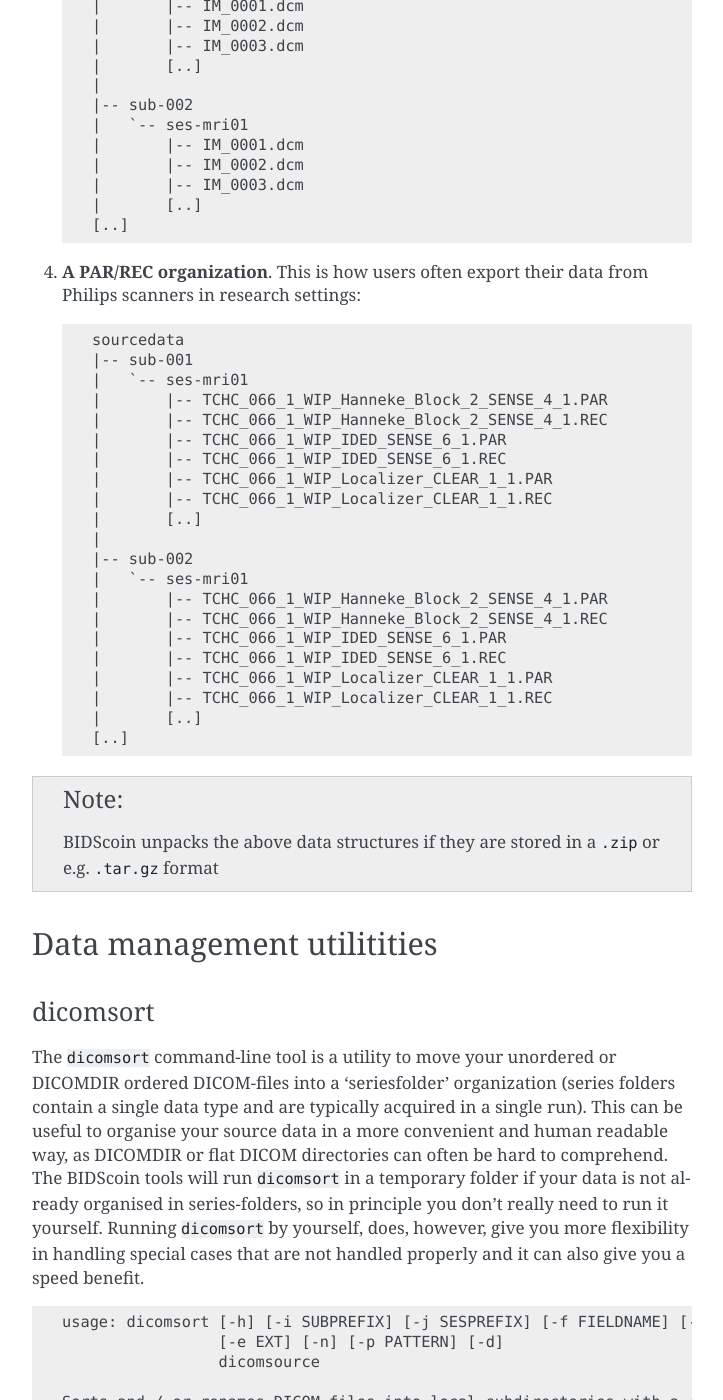
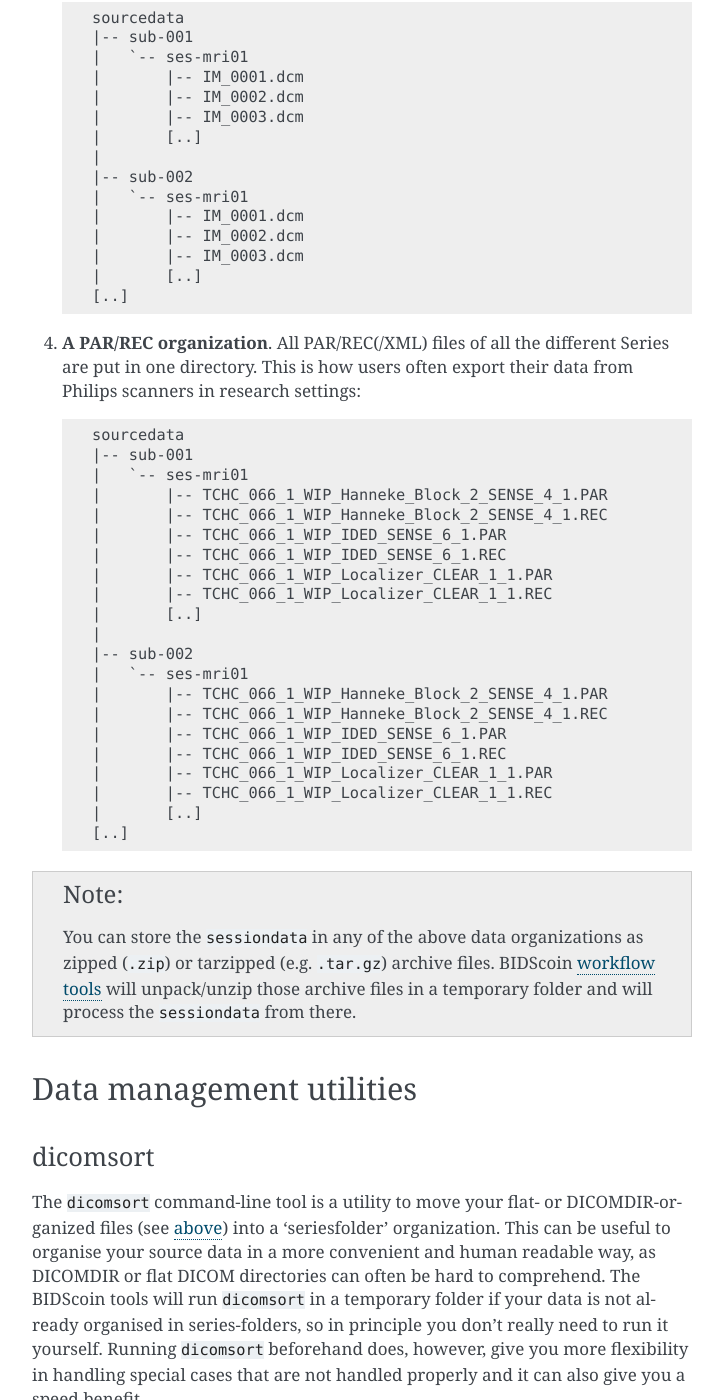
Before and after one commit to Donders-Institute/bidscoin, a Sphinx documentation site: the page built from docs/preparation.rst, in a window 1280 px wide and 1400 px high, scrolled down 1671 px. Shown: the whole window, without its empty margins (388-1111 px from the left). Built offline with Sphinx 7.4.7, drawn with Linux system fonts in a browser that asks for light colours; some of the changed text lies outside the part shown.

Commit message:
Improved documentation

```diff
--- a/docs/preparation.rst
+++ b/docs/preparation.rst
@@ -4,9 +4,9 @@
 Required source data structure
 ------------------------------
 
-BIDScoin requires that the source data input folder is be organised according to a ``sub-identifier/[ses-identifier]/sessiondata`` structure (the ``ses-identifier`` subfolder is optional). The ``sessiondata`` can have any of the following file organizations:
+BIDScoin requires that the source data input folder is organized according to a ``sub-identifier/[ses-identifier]/sessiondata`` structure (the ``ses-identifier`` subfolder is optional). The ``sessiondata`` can have various formats, as shown in the following examples:
 
-1. **A 'seriesfolder' organization**. This is how users receive their data from the (Siemens) scanners at the `DCCN <https://www.ru.nl/donders/>`__::
+1. **A 'seriesfolder' organization**. A series folder contains a single data type and are typically acquired in a single run -- a.k.a 'Series' in DICOM speak. This is how users receive their data from the (Siemens) scanners at the `DCCN <https://www.ru.nl/donders/>`__::
 
     sourcedata
     |-- sub-001
@@ -39,7 +39,7 @@
     |       [..]
     [..]
 
-2. **A 'DICOMDIR' organization**. This is how data is often exported in clinical settings::
+2. **A 'DICOMDIR' organization**. A DICOMDIR is dictionary-file that indicates the various places where all the DICOM files are stored of each DICOM Series. This is how data is often exported in clinical settings::
 
     sourcedata
     |-- sub-001
@@ -65,7 +65,7 @@
     |   [..]
     [..]
 
-3. **A flat DICOM organization**. This is how data is sometimes exported in clinical settings::
+3. **A flat DICOM organization**. In a flat DICOM organization all the DICOM files of all the different Series are simply put in one large directory. This is how data is sometimes exported in clinical settings::
 
     sourcedata
     |-- sub-001
@@ -83,7 +83,7 @@
     |       [..]
     [..]
 
-4. **A PAR/REC organization**. This is how users often export their data from Philips scanners in research settings::
+4. **A PAR/REC organization**. All PAR/REC(/XML) files of all the different Series are put in one directory. This is how users often export their data from Philips scanners in research settings::
 
     sourcedata
     |-- sub-001
@@ -108,15 +108,15 @@
     [..]
 
 .. note::
-   BIDScoin unpacks the above data structures if they are stored in a ``.zip`` or e.g. ``.tar.gz`` format
+   You can store the ``sessiondata`` in any of the above data organizations as zipped (``.zip``) or tarzipped (e.g. ``.tar.gz``) archive files. BIDScoin `workflow tools <workflow.html>`_ will unpack/unzip those archive files in a temporary folder and will process the ``sessiondata`` from there.
 
-Data management utilitities
----------------------------
+Data management utilities
+-------------------------
 
 dicomsort
 ^^^^^^^^^
 
-The ``dicomsort`` command-line tool is a utility to move your unordered or DICOMDIR ordered DICOM-files into a 'seriesfolder' organization (series folders contain a single data type and are typically acquired in a single run). This can be useful to organise your source data in a more convenient and human readable way, as DICOMDIR or flat DICOM directories can often be hard to comprehend. The BIDScoin tools will run ``dicomsort`` in a temporary folder if your data is not already organised in series-folders, so in principle you don't really need to run it yourself. Running ``dicomsort`` by yourself, does, however, give you more flexibility in handling special cases that are not handled properly and it can also give you a speed benefit.
+The ``dicomsort`` command-line tool is a utility to move your flat- or DICOMDIR-organized files (see `above <#required-source-data-structure>`__) into a 'seriesfolder' organization. This can be useful to organise your source data in a more convenient and human readable way, as DICOMDIR or flat DICOM directories can often be hard to comprehend. The BIDScoin tools will run ``dicomsort`` in a temporary folder if your data is not already organised in series-folders, so in principle you don't really need to run it yourself. Running ``dicomsort`` beforehand does, however, give you more flexibility in handling special cases that are not handled properly and it can also give you a speed benefit.
 
 ::
 
```
Also changed, not shown: docs/finalizing.rst (+5 -2 lines), docs/installation.rst (+9 -3 lines).
